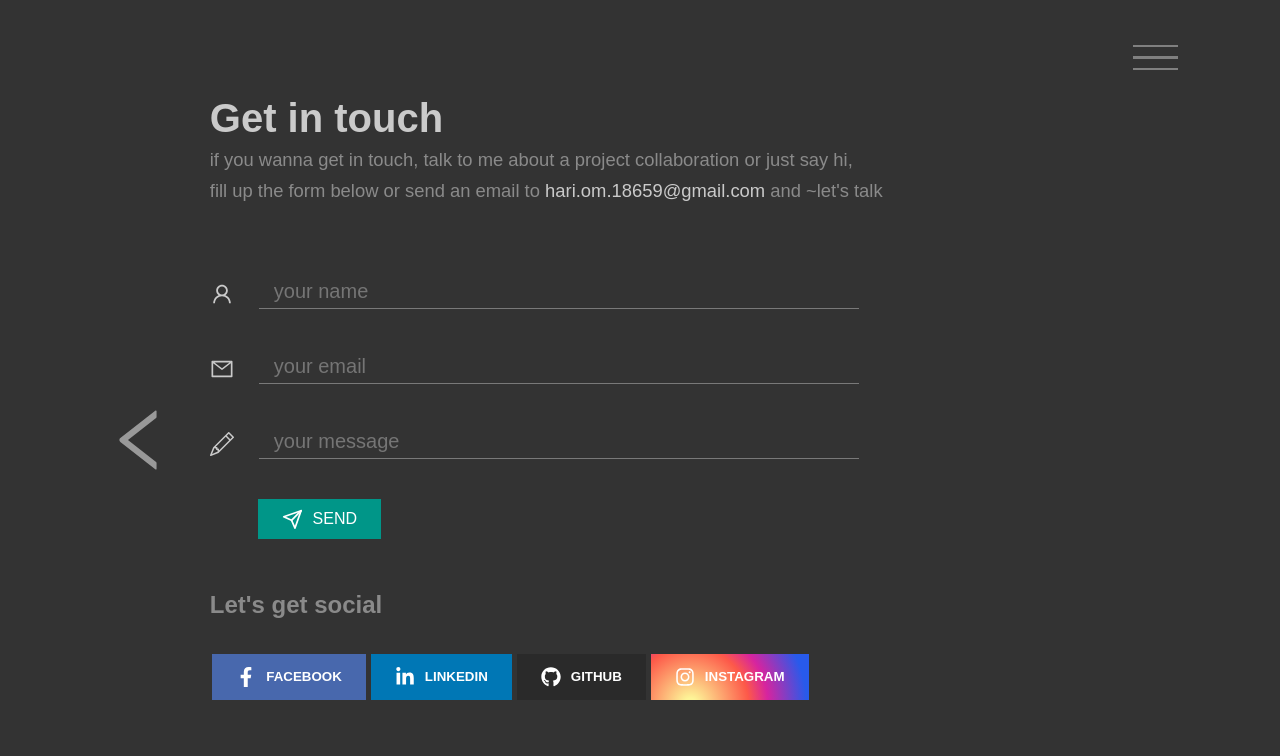
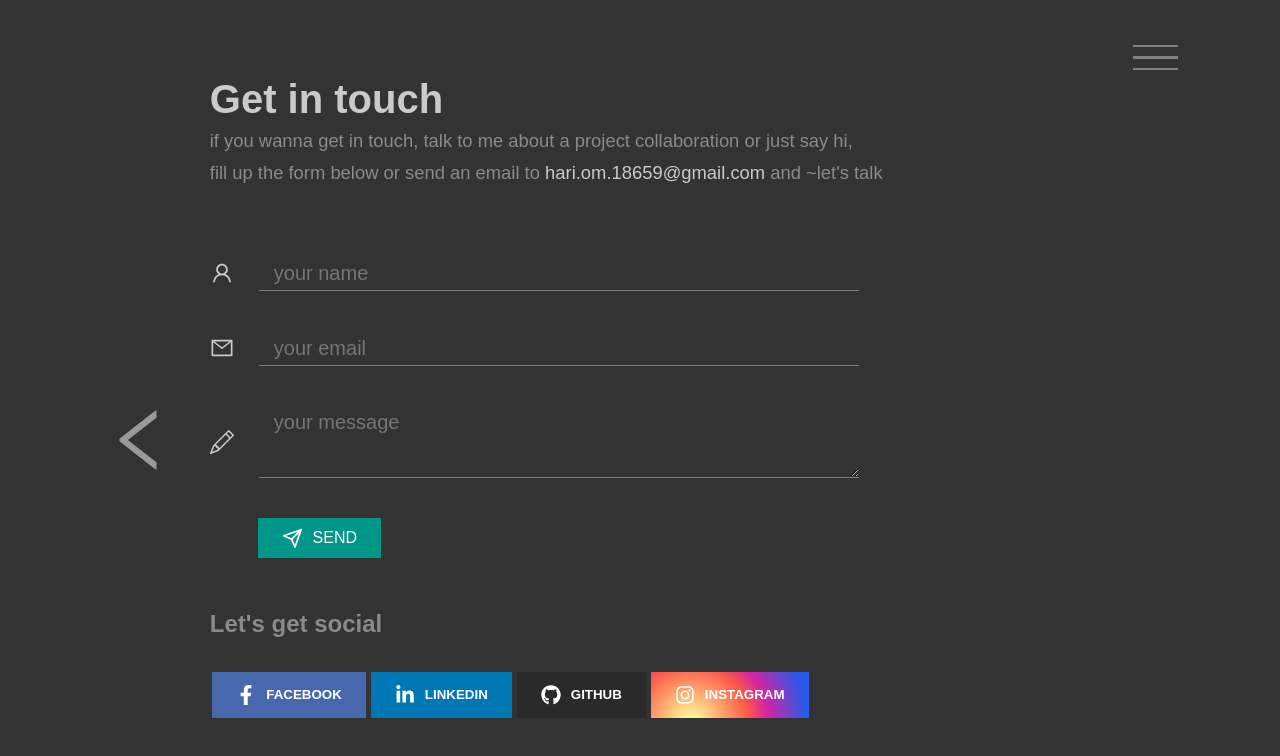
Before and after one commit to hariom-ojha23/portFolio_v1, a React (Create React App) app: page /contact in a window 1280 px wide. Shown: the top 756 px of the page. Built offline with nearby package versions, Linux system fonts and the light colour scheme.

Commit message:
finishing contact form

```diff
--- a/src/App.css
+++ b/src/App.css
@@ -567,6 +567,12 @@ button {
   margin-right: 10px;
 }
 
+.msg-contact {
+  color: #cacaca;
+  font-size: 1.5em;
+  margin-right: 10px;
+}
+
 #form {
   margin-top: 3rem;
 }
@@ -578,20 +584,13 @@ button {
   background-color: rgb(0, 150, 136);
   border: none;
   margin: 20px 3rem;
-  display: flex;
-  align-items: center;
   color: #fff;
-
-}
-
-.grid-item-form div:first-child form button input {
 
 }
 
 .grid-item-form div:first-child form button .icon-contact {
   color: #fff;
   font-size: 1.3rem !important;
-  vertical-align:;
 }
 
 .grid-item-form div:last-child h3 {
@@ -600,7 +599,13 @@ button {
   margin: 2rem 0;
 }
 
-input {
+.form-input {
+  display: flex;
+  flex-direction: row;
+  align-items: center;
+}
+
+input, textarea {
   color: #797979;
   width: 80%;
   max-width: 600px;
--- a/src/components/contactComponent.js
+++ b/src/components/contactComponent.js
@@ -93,8 +93,8 @@ const Contact = () => {
                             <input type="email" placeholder="your email" value={mail} onChange={(e) => setMail(e.target.value)} name="email" />
                         </div>
                         <div className="form-input">
-                            <BsPencil className="icon-contact" />
-                            <input type="text" placeholder="your message" value={msg} onChange={(e) => setMsg(e.target.value)} name="message" />
+                            <BsPencil className="msg-contact" />
+                            <textarea rows="3" type="text" placeholder="your message" value={msg} onChange={(e) => setMsg(e.target.value)} name="message" />
                         </div>
                         <button type="submit">
                             <FiSend className="icon-contact" />
```
